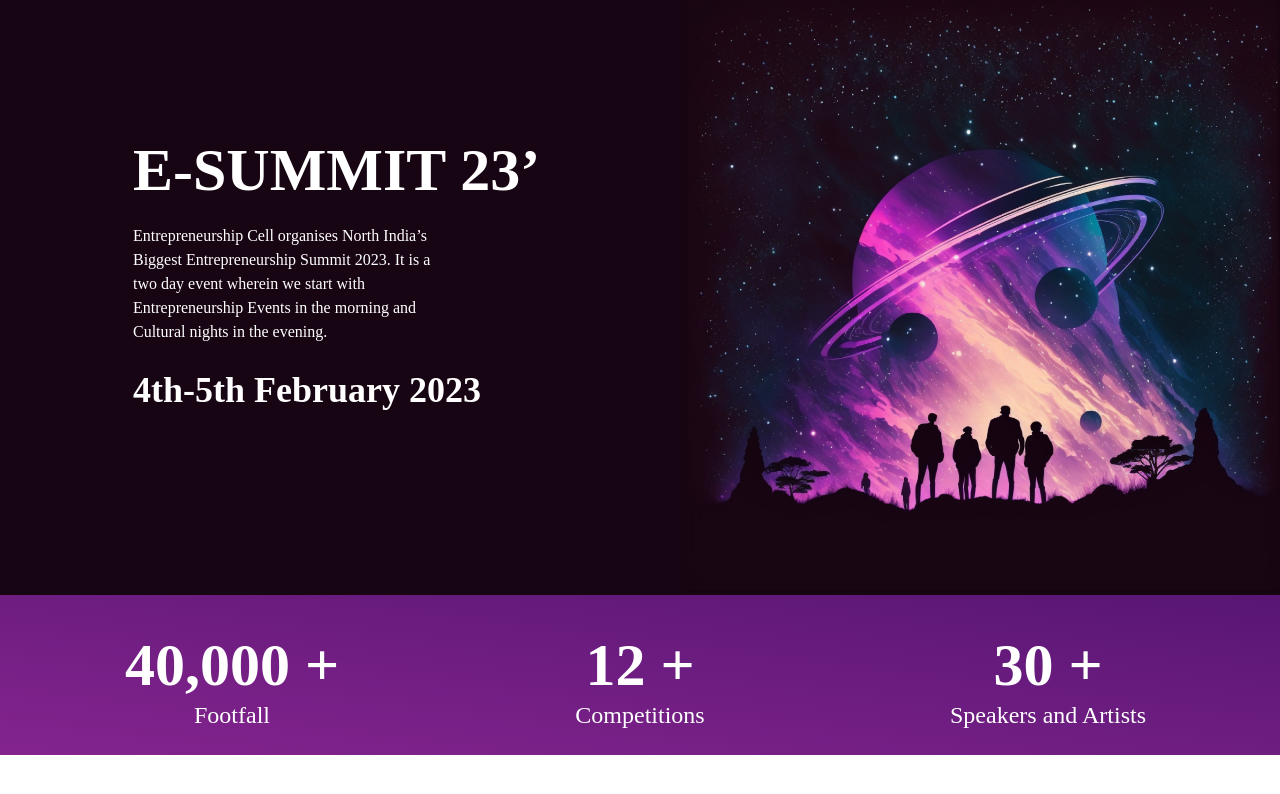
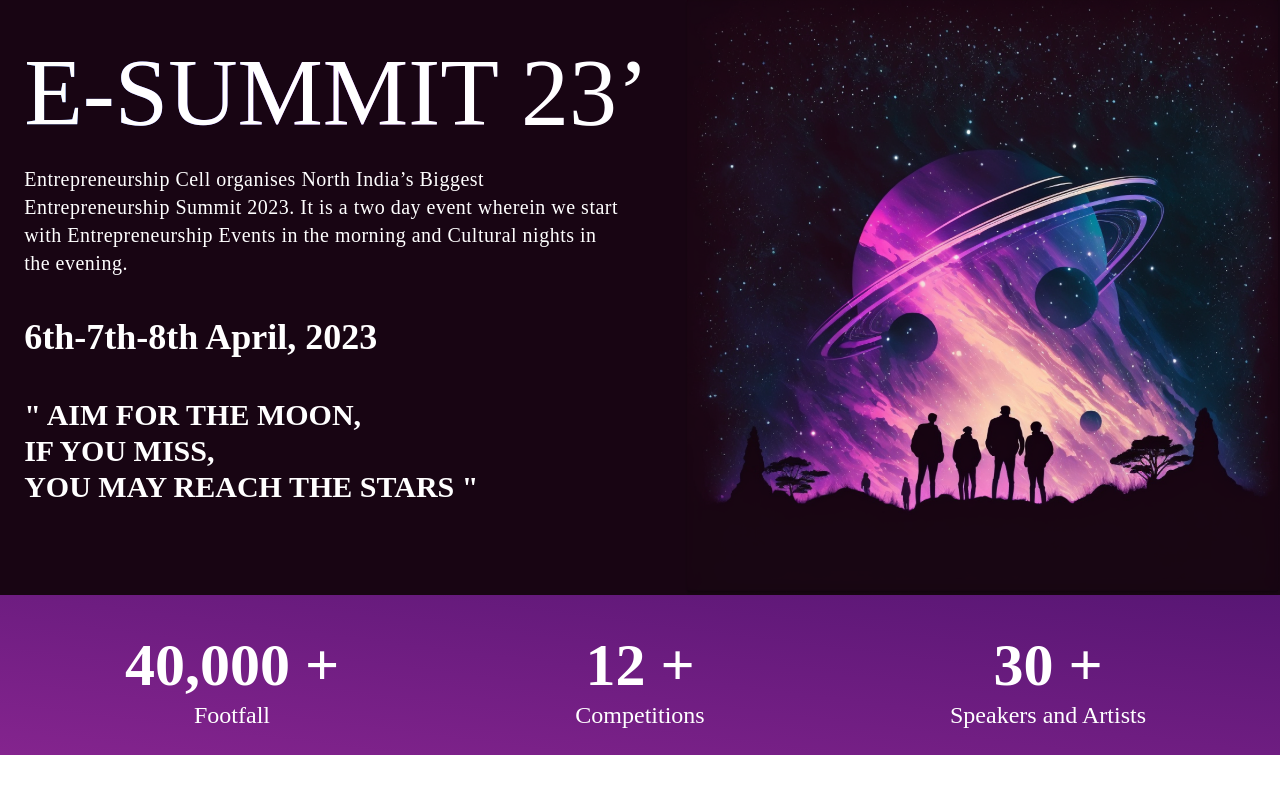
Before and after one commit to ecelldtu/esummit, a Next.js app: page /screens/home in a window 1280 px wide. Shown: the top 794 px of the page. Built offline with nearby package versions, Linux system fonts and the light colour scheme.

Commit message:
update 28th

```diff
--- a/components/Footer.tsx
+++ b/components/Footer.tsx
@@ -7,6 +7,10 @@ export default function Footer() {
       <div className="font-poppins">
         <div className="flex justify-center mb-0"></div>
 
+        <h1 className="font-poppins text-2xl text-center  lg:text-5xl font-bold text-white ease-in duration-200 bg-gradient-to-tr from-pink1 to-pink2  p-5 pl-10">
+         MAP
+        </h1>
+        <iframe src="https://www.google.com/maps/embed?pb=!1m18!1m12!1m3!1d3498.138159746277!2d77.11426731506498!3d28.745291685719316!2m3!1f0!2f0!3f0!3m2!1i1024!2i768!4f13.1!3m3!1m2!1s0x390d0125d6f9588d%3A0x153fdaa12a9ef84a!2sDelhi%20Engineering%20College!5e0!3m2!1sen!2sin!4v1647234165134!5m2!1sen!2sin"width="100%" height="300" loading="lazy" style={{ opacity: 0.8 }}> </iframe>
         <div className="w-screen min-h-screen flex items-center justify-center bg-gradient-to-tr from-pink1 to-pink2">
           <div className="w-full px-24 text-white flex flex-col">
             <div className="w-full text-4xl font-bold">
--- a/components/Itenary.d.ts
+++ b/components/Itenary.d.ts
@@ -13,6 +13,7 @@ export interface VerticalTimelineElementProps {
     id?: string | undefined;
     className?: string | undefined;
     date?: string | undefined;
+    description?: string | undefined;
     dateClassName?: string | undefined;
     iconClassName?: string | undefined;
     iconOnClick?: (() => void) | undefined;
--- a/components/Itenary.tsx
+++ b/components/Itenary.tsx
@@ -31,8 +31,11 @@ const Itenary = () => {
           >
             <TimeLineElement
               icon={<GiInauguration/>}
-              title="Inauguration-LDS Panel 1"
+              title="Inauguration-LDS Panel 1 "
               date="10:30 - 12:00, BR Audi"
+              description="Day 1 begins with the leadership and disruption series wherein speakers, entrepreneurs, leaders, and all those who made an impact with glorious achievements in their spectrum of work share their career journey to inspire the attendees. Top industrialists of our country impart various tips and techniques that the youth may utilize to make it big in their careers.
+              "
+
 
             />
 
@@ -40,17 +43,21 @@ const Itenary = () => {
               icon={<SiLionair />}
               title="LDS Panel-2"
               date="12:30 - 02:00, BR Audi"
+              description="Futuristic Innovations : Applications of Web 3.0, NFTs and Crypto
+              "
             />
 
             <TimeLineElement
               icon={<TbSocial />}
               title="Startup Social"
               date="02:00 - 04:00"
+              description="Esteemed speakers from various fields, unicorn startup founders, venture capitalists and top notch industrialists presented their perspective on the ‘ingredients it takes to make unicorns’. The panel discussion encompasses esteemed speakers and their views on redefining leadership in the disruptive era."
             />
             <TimeLineElement
               icon={<GiBookCover />}
               title="Lecture Series"
               date="04:00 - 05:00, OAT"
+              description=" The event is an exclusive occasion where the crème de la crème shall convene at the DTU campus, with the sole intent of imparting their invaluable insights in the domain of business and technology. The coveted speakers regale the audience with their prodigious life journeys, detailing their tribulations and triumphs, culminating in their resounding success and unassailable fame."
             />
             <TimeLineElement
               icon={<MdOutlineEmojiEvents />}
@@ -61,6 +68,7 @@ const Itenary = () => {
               icon={<BiLaugh />}
               title="Comedy Evening"
               date="06:00 Onwards, OAT"
+              description="To conclude Day 1 of E-Summit on a lighter note, the Comedy Night will be held. The evening begins with a short performance of a local comedian followed by the main act and concludes with an improv session with some of the top improv artists of the industry. We have had the pleasure of having numerous top comedians of India, such as Biswa Kalyan Rath, Kenny Sebastien, and Abhishek Upmanyu who have performed and exhilarated the audience with their wit and humor."
             />
           </VerticalTimeline>
         </div>
@@ -78,22 +86,27 @@ const Itenary = () => {
               icon={<SiLionair />}
               title="Investors Clique - 2"
               date="11:00 - 12:30"
+              description="Day 2 marks the beginning of the most ideal showcase event that provides an avenue to thousands of startup enthusiasts to exhibit their business acumen, creativity, and innovation - The UDAAN Startupthon. One of the flagship events of E-Cell DTU, it aims to promote the spirit of Entrepreneurship.
+              "
             />
             <TimeLineElement
               icon={<MdOutlineEmojiEvents/>}
               title="B - Plan"
               date="11:00 - 12:30"
+              description="lorem ipsum"
             />
             <TimeLineElement
               icon={<GiMagnifyingGlass />}
               title="Case Study"
               date="11:00 - 12:30"
+              description=" The Case Study Competition, hosted at the prestigious DTU, puts forth a gruelling challenge, calling forth the brightest minds to tackle intricate real-world business problems. A crucible of innovation and creativity, this competition provides a platform for aspiring individuals to demonstrate their solutions to contemporary business predicaments."
             />
 
             <TimeLineElement
               icon={<BsShopWindow />}
               title=" Market Competition"
               date="12:00 - 01:30"
+              description="In this marketing competition a problem statement or some product description is given to the contestants for which they have to devise a marketing ad or strategy. An electrifying platform for the brightest minds to demonstrate their acumen in devising innovative marketing strategies, the competition is a test of creativity, market awareness, and presentation skills. "
             />
 
             <TimeLineElement
@@ -106,12 +119,15 @@ const Itenary = () => {
               icon={<VscSymbolEvent />}
               title="Content Creator"
               date="05:00 - 06:00, OAT"
+              description="We also have a session on some of the more unconventional forms of entrepreneurship namely youtube entrepreneurship, various YouTubers, and social media influencers share their experiences with the massive crowd assembled at the Open Amphitheatre. We have had the pleasure of hosting various content creators such as Harsh Beniwal Amit Badhana, Slay point, RJ Abhinav - The FAAD magician, Nazarbattu for this event.
+              "
             />
 
             <TimeLineElement
               icon={<BiLaugh />}
               title="Comedy Evening"
               date="06:00 Onwards, OAT"
+              description="To conclude E-Summit on a lighter note, the Comedy Night is held right after the Content Creator Summit. The evening begins with a short performance of a local comedian followed by the main act and concludes with an improv session with some of the top improv artists of the industry. We have had the pleasure of having numerous top comedians of India, such as Biswa Kalyan Rath, Kenny Sebastien, and Abhishek Upmanyu who have performed and exhilarated the audience with their wit and humor."
             />
           </VerticalTimeline>
         </div>
--- a/components/TimeLineElement.tsx
+++ b/components/TimeLineElement.tsx
@@ -5,10 +5,12 @@ function TimeLineElement({
   icon,
   title,
   date,
+  description,
 }: {
   icon: any;
   title: string;
   date: string;
+  description:string;
 }) {
   return (
     <VerticalTimelineElement
@@ -20,6 +22,7 @@ function TimeLineElement({
       icon={icon}
     >
       <h3 className=" text-white">{title}</h3>
+      <h4 className=" text-white font-poppins text-sm mt-1">{description}</h4>
     </VerticalTimelineElement>
   );
 }
--- a/pages/index.jsx
+++ b/pages/index.jsx
@@ -14,7 +14,7 @@ export default function Root() {
     <div>
       <Navbar  />
       <Home />
-      <Motivation/>
+
       <About />
       <Itenaryscreen />
       <Events />
--- a/pages/screens/home.jsx
+++ b/pages/screens/home.jsx
@@ -24,12 +24,12 @@ function Home() {
             ">
               <div className="h-[150px] "></div>
 
-              <h1 className="text-box font-poppins text-5xl lg:text-6xl mx-auto font-bold text-white pl ease-in duration-200">
+              <h1 className="font-extrabold-poppins  text-transparent text-8xl bg-clip-text bg-gradient-to-r from-blue-500 via-purple-500 to-pink-500 text-white pl ease-in duration-200">
                 E-SUMMIT 23’
               </h1>
               <motion.p
               variants={TextVariant(0.8)}
-              className=" pt-6 break-normal font-poppins text-sm lg:text-base flex-wrap inline-block w-[300px] h-[181px] text-white ease-in duration-200">
+              className=" pt-6 break-normal font-poppins text-xl tracking-wide flex-wrap inline-block w-[600px] h-[181px] text-white ease-in duration-200">
                 Entrepreneurship Cell organises North India’s Biggest
                 Entrepreneurship Summit 2023. It is a two day event wherein we
                 start with Entrepreneurship Events in the morning and Cultural
@@ -37,9 +37,11 @@ function Home() {
               </motion.p>
               <motion.h4
               variants={TextVariant(0.8)}
-              className=" font-poppins text-2xl lg:text-4xl hover:text-pink font-bold text-white ease-in duration-200">
-                4th-5th February 2023
+              className=" font-poppins mt-10 text-2xl lg:text-4xl hover:text-pink font-bold text-white ease-in duration-200">
+                6th-7th-8th April, 2023
               </motion.h4>
+              <motion.h4  variants={TextVariant(0.8)} className=" font-poppins mt-10 text-xl lg:text-3xl hover:text-pink font-bold text-white ease-in duration-200">&quot; AIM FOR THE MOON,
+              <br></br>IF YOU MISS,<br></br> YOU MAY REACH THE STARS &quot;</motion.h4>
               <div className="h-[150px]"></div>
             </motion.div>
           </div>
@@ -62,8 +64,8 @@ function Home() {
 
               <motion.h1
               variants={TextVariant(0.5)}
-              className="font-poppins text-5xl lg:text-6xl mx-auto font-bold text-white pl ease-in duration-200">
-                E-SUMMIT 23’
+              className="font-poppins text-5xl text-transparent bg-clip-text bg-gradient-to-r from-blue-500 via-purple-500 to-pink-500 lg:text-6xl mx-auto font-bold text-white pl ease-in duration-200">
+               E-SUMMIT 23’
               </motion.h1>
               <motion.p
               variants={TextVariant(0.7)}
@@ -76,8 +78,15 @@ function Home() {
               <motion.h4
               variants={TextVariant(0.7)}
               className="font-poppins text-2xl lg:text-4xl hover:text-pink font-bold text-white ease-in duration-200">
-                4th-5th February 2023
+              6th-7th-8th April, 2023
               </motion.h4>
+              <motion.h4
+              variants={TextVariant(0.7)}
+              className="font-poppins mt-5 text-xl lg:text-4xl hover:text-pink font-bold text-white ease-in duration-200">
+              &quot; AIM FOR THE MOON,
+              <br></br>IF YOU MISS,<br></br> YOU MAY REACH THE STARS &quot;
+              </motion.h4>
+
               <div className="h-[150px]"></div>
             </motion.div>
           </div>
```
Also changed, not shown: components/itenrayBg.jpeg (added).
